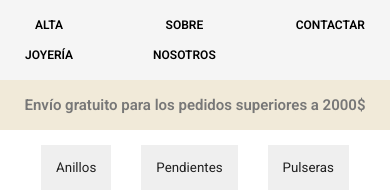
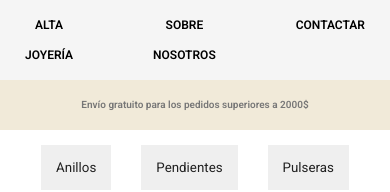
Before and after one commit to Xyrus9/AungStarWeb, a React (Create React App) app: page / in a window 390 px wide. Shown: the top 192 px of the page. Built offline with nearby package versions, Linux system fonts and the light colour scheme.

Commit message:
Update App.css

```diff
--- a/src/App.css
+++ b/src/App.css
@@ -117,6 +117,8 @@ border: none;
   img{
   border:none;
   margin-top: 30px;
-
+}
+  .back {
+  font-size: 10px;
 }
 }
```
